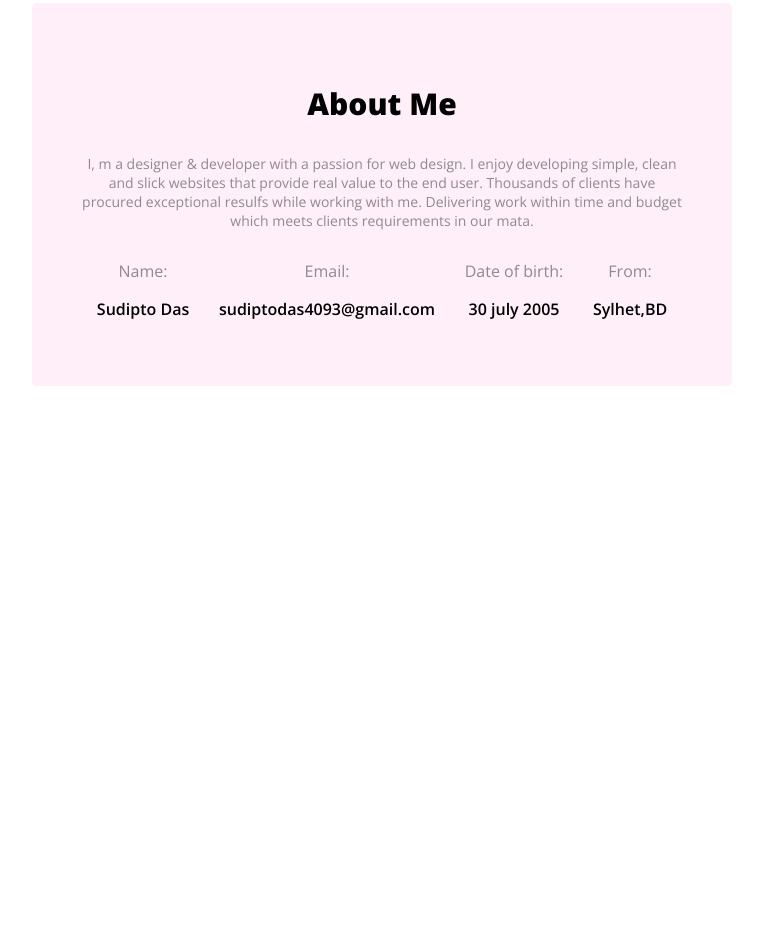
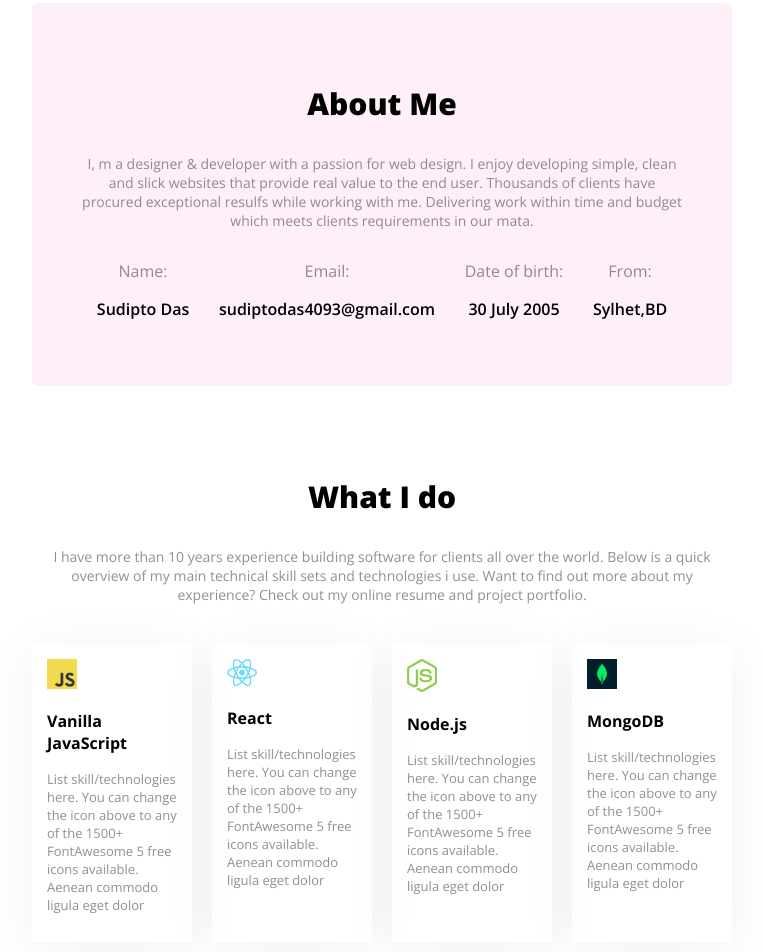
Before and after one commit to sudiptodas153/project-2, a plain HTML site: page index.html in a window 1280 px wide. Shown: the part 612-1564 px from the top of the page, without its empty margins (258-1021 px from the left). Before the commit the page ends 1078 px from the top, so only its background shows below. Drawn offline with nearby package versions, Linux system fonts and the light colour scheme.

Commit message:
what i do section added

```diff
--- a/index.html
+++ b/index.html
@@ -43,9 +43,11 @@
 
     <main>
         <!-- Anout section -->
-         <section class="about">
+
+        <section class="about">
             <h3 class="about-title">About Me</h3>
-            <p class="about-description dark-2">I, m a designer & developer with a passion for web design. I enjoy developing simple, clean and
+            <p class="about-description dark-2">I, m a designer & developer with a passion for web design. I enjoy
+                developing simple, clean and
                 slick websites that provide real value to the end user. Thousands of clients have procured
                 exceptional resulfs while working with me. Delivering work within time and budget which meets
                 clients requirements in our mata.</p>
@@ -61,14 +63,75 @@
                 </div>
                 <div>
                     <p class="dark-2">Date of birth:</p>
-                    <p class="details">30 july 2005</p>
+                    <p class="details">30 July 2005</p>
                 </div>
                 <div>
                     <p class="dark-2">From:</p>
                     <p class="details">Sylhet,BD</p>
                 </div>
             </div>
-         </section>
+        </section>
+
+        <!-- What I do -->
+
+        <section class="what-i-do">
+            <h3 class="about-title">What I do</h3>
+            <p class="about-description dark-2">I have more than 10 years experience building software for clients all
+                over the world. Below is a quick
+                overview of my main technical skill sets and technologies i use. Want to find out more about my
+                experience?
+                Check out my online resume and project portfolio.</p>
+
+            <div class="skill">
+
+                <div class="skill-box">
+                    <img class="skill-img" src="./images/icons/js.png" alt="">
+                    <h3 class="skill-title">Vanilla JavaScript</h3>
+                    <p class="skill-description dark-2">List skill/technologies
+                        here. You can change the
+                        icon above to any of the
+                        1500+ FontAwesome 5
+                        free icons available.
+                        Aenean commodo ligula
+                        eget dolor</p>
+                </div>
+                <div class="skill-box">
+                    <img class="skill-img" src="./images/icons/react.png" alt="">
+                    <h3 class="skill-title">React</h3>
+                    <p class="skill-description dark-2">List skill/technologies
+                        here. You can change the
+                        icon above to any of the
+                        1500+ FontAwesome 5
+                        free icons available.
+                        Aenean commodo ligula
+                        eget dolor</p>
+                </div>
+                <div class="skill-box">
+                    <img class="skill-img" src="./images/icons/nodejs.png" alt="">
+                    <h3 class="skill-title">Node.js</h3>
+                    <p class="skill-description dark-2">List skill/technologies
+                        here. You can change the
+                        icon above to any of the
+                        1500+ FontAwesome 5
+                        free icons available.
+                        Aenean commodo ligula
+                        eget dolor</p>
+                </div>
+                <div class="skill-box">
+                    <img class="skill-img" src="./images/icons/mongo.png" alt="">
+                    <h3 class="skill-title">MongoDB</h3>
+                    <p class="skill-description dark-2">List skill/technologies
+                        here. You can change the
+                        icon above to any of the
+                        1500+ FontAwesome 5
+                        free icons available.
+                        Aenean commodo ligula
+                        eget dolor</p>
+                </div>
+            </div>
+
+        </section>
+
     </main>
 
     <footer></footer>
--- a/styles/style.css
+++ b/styles/style.css
@@ -155,3 +155,38 @@ main{
 .details{
     font-weight: 600;
 }
+
+
+/* What i do section style */
+
+.what-i-do{
+    text-align: center;
+    margin-top: 90px;
+
+}
+
+.skill{
+    display: flex;
+    gap: 20px;
+    text-align: start;
+    margin-top: 40px;
+}
+
+.skill-title{
+    font-size: 16px;
+}
+
+
+.skill-description{
+    font-size: 13px;
+}
+
+.skill-img{
+    width: 30px;
+}
+
+
+.skill-box{
+    padding: 15px;
+    box-shadow: 0px 6px 50px 0px rgba(0, 0, 0, 0.06);
+}
```
